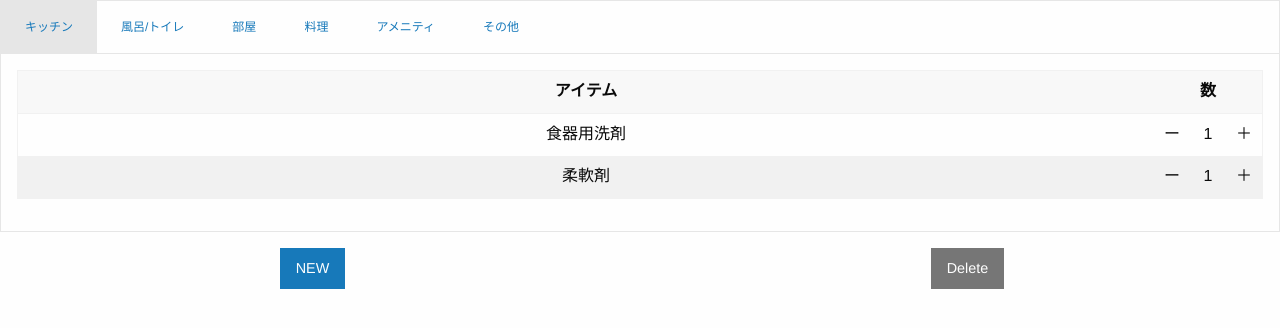
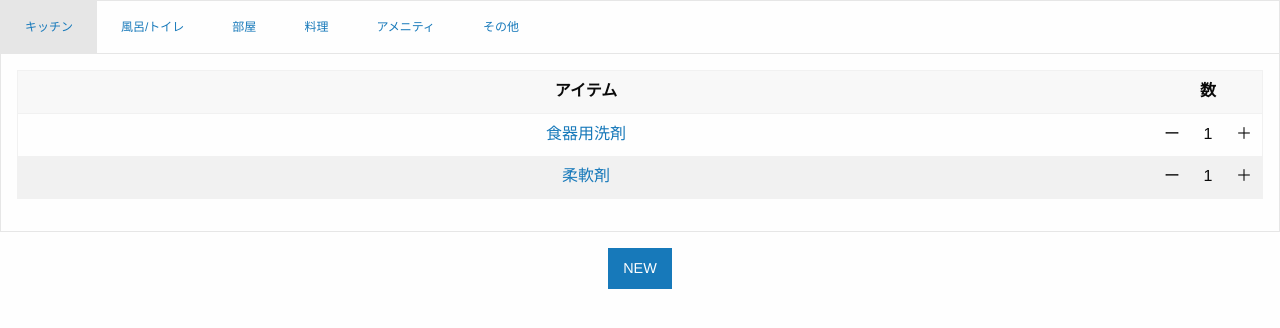
Before and after one commit to shunki1001/WelApp, a Django app: page /list/ in a window 1280 px wide. Shown: the top 328 px of the page. Run offline with Django 4.2, Linux system fonts and the light colour scheme; data comes from the database, SQL or seed files in the repository; some libraries are stand-ins or nearby versions.

Commit message:
DetailViewの追加

```diff
--- /dev/null
+++ b/static/detail_style.css
@@ -0,0 +1,4 @@
+.custom-detail-container{
+    text-align: center;
+    padding-top: 3em;
+}
--- a/templates/list.html
+++ b/templates/list.html
@@ -34,7 +34,7 @@
                 <tbody>
                 {% for item in kitchen_list %}
                 <tr>
-                    <td>{{ item.title }}</td>
+                    <td><a href="{% url 'detail' item.pk %}">{{ item.title }}</a></td>
                     <td>ー</td>
                     <td>{{ item.number }}</td>
                     <td>＋</td>
@@ -167,8 +167,9 @@
 </div>
 <div class="custom-button-group">
     <div class="grid-x grid-margin-x">
-        <div class="cell small-6"><a href="" class="button primary">NEW</a></div>
-        <div class="cell small-6"><a href="#features" class="button secondary">Delete</a></div>
+        <div class="cell small-4"></div>
+        <div class="cell small-4"><a href="{% url 'create' %}" class="button primary">NEW</a></div>
+        <div class="cell small-4"></div>
     </div>
 </div>
 {% endblock %}
--- a/welapp/urls.py
+++ b/welapp/urls.py
@@ -1,8 +1,9 @@
 from django.contrib import admin
 from django.urls import path
-from .views import welfunc, createList
+from .views import welfunc, createList, detailView
 
 urlpatterns = [
     path('list/', welfunc, name='list'),
-    path('create/', createList.as_view(), name='create')
+    path('create/', createList.as_view(), name='create'),
+    path('detail/<int:pk>', detailView.as_view(), name='detail'),
 ]
--- a/welapp/views.py
+++ b/welapp/views.py
@@ -2,7 +2,7 @@ from django.shortcuts import render
 from django.urls import reverse_lazy
 
 from welapp.models import WelModel
-from django.views.generic.edit import CreateView
+from django.views.generic import CreateView, DeleteView, DetailView
 
 # Create your views here.
 
@@ -23,3 +23,7 @@ class createList(CreateView):
     model = WelModel
     fields = ('title', 'number', 'category')
     success_url = reverse_lazy('list')
+
+class detailView(DetailView):
+    template_name='detail.html'
+    model = WelModel
```
Also changed, not shown: templates/detail.html (added, +24 -0 lines).
